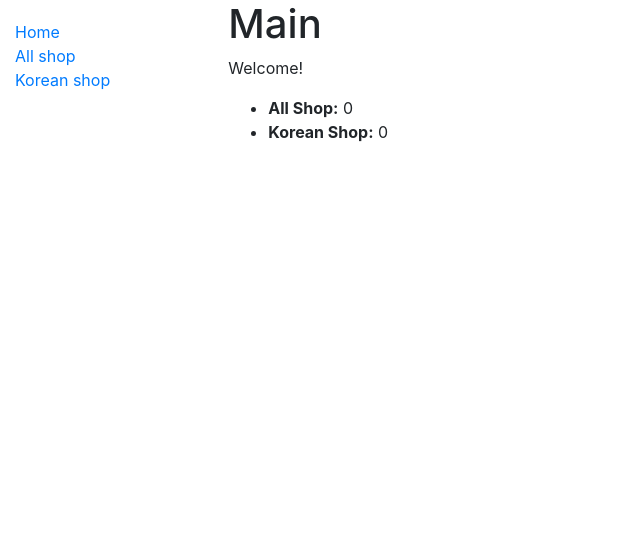
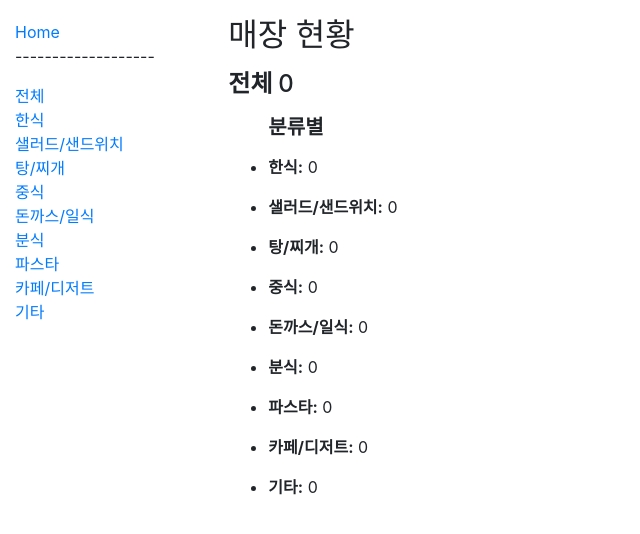
Before and after one commit to siul1024/exop, a Django app: page /first_app/ in a window 1280 px wide. Shown: the top 534 px of the page, without its empty margins (0-640 px from the left). Run offline with Django 3.2, Linux system fonts and the light colour scheme; data that the repository does not hold is empty; some libraries are stand-ins or nearby versions.

Commit message:
update category list

```diff
--- a/first_app/templates/base_generic.html
+++ b/first_app/templates/base_generic.html
@@ -16,8 +16,17 @@
                 {% block sidebar %}
                 <ul class="sidebar-nav">
                     <li><a href="{% url 'index' %}">Home</a></li>
-                    <li><a href="">All shop</a></li>
-                    <li><a href="">Korean shop</a></li>
+                    <p>-------------------</p>
+                    <li><a href="">전체</a></li>
+                    <li><a href="">한식</a></li>
+                    <li><a href="">샐러드/샌드위치</a></li>
+                    <li><a href="">탕/찌개</a></li>
+                    <li><a href="">중식</a></li>
+                    <li><a href="">돈까스/일식</a></li>
+                    <li><a href="">분식</a></li>
+                    <li><a href="">파스타</a></li>
+                    <li><a href="">카페/디저트</a></li>
+                    <li><a href="">기타</a></li>
                 </ul>
                 {% endblock %}
             </div>
--- a/first_app/templates/index.html
+++ b/first_app/templates/index.html
@@ -1,14 +1,33 @@
 {% extends "base_generic.html" %}
 
 {% block content %}
-  <h1>Main</h1>
-  <p>Welcome!</p>
+  <p> </p>
+  <h2>매장 현황</h2>
+  <p></p>
+  <h4> <strong>전체 </strong> {{ all_count }} </h4><p></p>
 <!--  <h2>Dynamic content</h2>-->
 <!--  <p>The library has the following record counts:</p>-->
   <ul>
-    <li><strong>All Shop:</strong> {{ s_count }}</li>
-    <li><strong>Korean Shop:</strong> {{ korean_count }}</li>
-<!--    <li><strong>Copies available:</strong> {{ num_instances_available }}</li>-->
-<!--    <li><strong>Authors:</strong> {{ num_authors }}</li>-->
+    <p></p>
+    <h5><strong>분류별</strong></h5>
+    <p></p>
+    <li><strong>한식:</strong> {{ c1_count }}</li>
+    <p></p>
+    <li><strong>샐러드/샌드위치:</strong> {{ c2_count }}</li>
+    <p></p>
+    <li><strong>탕/찌개:</strong> {{ c3_count }}</li>
+    <p></p>
+    <li><strong>중식:</strong> {{ c4_count }}</li>
+    <p></p>
+    <li><strong>돈까스/일식:</strong> {{ c5_count }}</li>
+    <p></p>
+    <li><strong>분식:</strong> {{ c6_count }}</li>
+    <p></p>
+    <li><strong>파스타:</strong> {{ c7_count }}</li>
+    <p></p>
+    <li><strong>카페/디저트:</strong> {{ c8_count }}</li>
+    <p></p>
+    <li><strong>기타:</strong> {{ c9_count }}</li>
+
   </ul>
 {% endblock %}
--- a/first_app/views.py
+++ b/first_app/views.py
@@ -5,12 +5,29 @@ from django.shortcuts import render
 from first_app.models import Category, BuildingInfo, ShopInfo
 
 def index(request):
-    s_count = ShopInfo.objects.all().count()
-    korean_count = ShopInfo.objects.filter(cat_id='1').count()
+    all_count = ShopInfo.objects.all().count()
+    c1_count = ShopInfo.objects.filter(cat_id='1').count()
+    c2_count = ShopInfo.objects.filter(cat_id='2').count()
+    c3_count = ShopInfo.objects.filter(cat_id='3').count()
+    c4_count = ShopInfo.objects.filter(cat_id='4').count()
+    c5_count = ShopInfo.objects.filter(cat_id='5').count()
+    c6_count = ShopInfo.objects.filter(cat_id='6').count()
+    c7_count = ShopInfo.objects.filter(cat_id='7').count()
+    c8_count = ShopInfo.objects.filter(cat_id='8').count()
+    c9_count = ShopInfo.objects.filter(cat_id='9').count()
+
 
     context = {
-        's_count': s_count,
-        'korean_count': korean_count,
+        'all_count': all_count,
+        'c1_count': c1_count,
+        'c2_count': c2_count,
+        'c3_count': c3_count,
+        'c4_count': c4_count,
+        'c5_count': c5_count,
+        'c6_count': c6_count,
+        'c7_count': c7_count,
+        'c8_count': c8_count,
+        'c9_count': c9_count,
     }
 
     return render(request, 'index.html', context=context)
```
